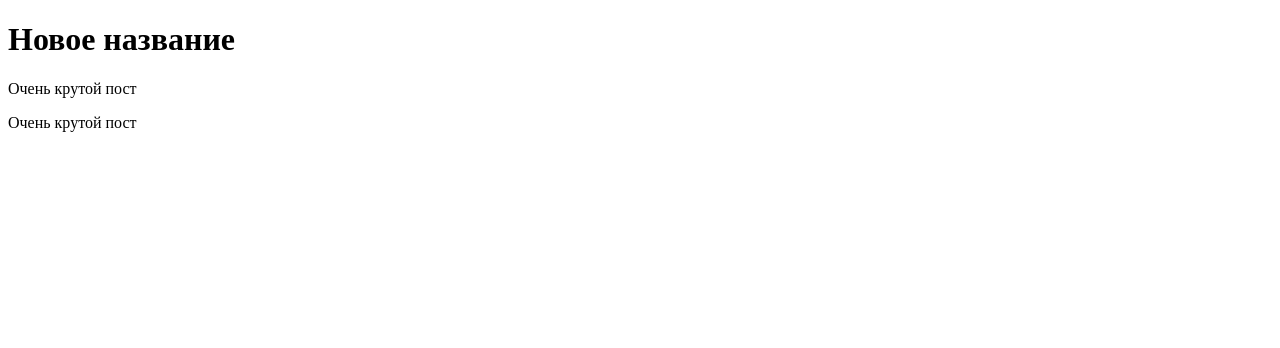
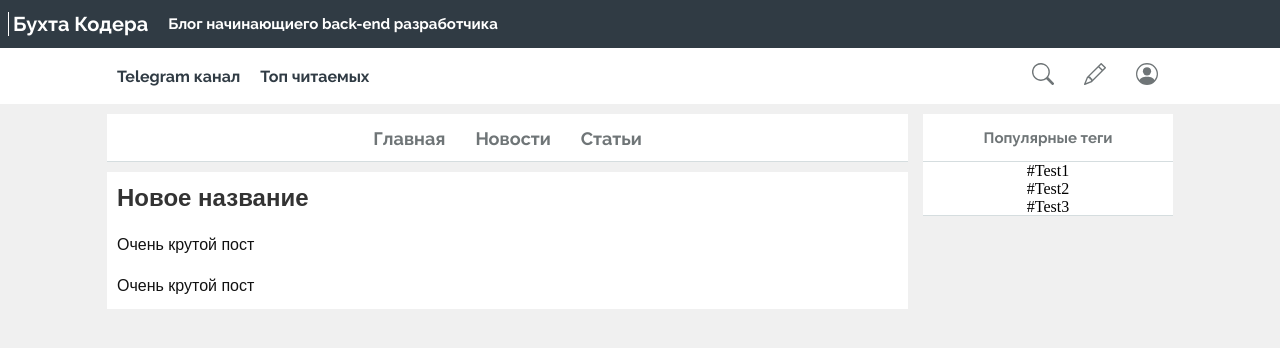
Before and after one commit to TheJecksMan/djangoVS, a Django app: page /news/1 in a window 1280 px wide. Shown: the top 348 px of the page. Run offline with Django 4.2, Linux system fonts and the light colour scheme; data comes from the database, SQL or seed files in the repository.

Commit message:
update strict

```diff
--- a/mysite/news/static/news/css/news.css
+++ b/mysite/news/static/news/css/news.css
@@ -118,6 +118,16 @@
     display: none;
   }
 }
+
+/* paginator */
+.paginator {
+  background-color: #fff;
+  box-sizing: border-box;
+  display: flex;
+  height: 49px;
+  justify-content: space-between;
+  margin: 10px 15px 0px 15px;
+}
 /*Font*/
 @font-face {
   font-family: Raleway-Bold;
--- /dev/null
+++ b/mysite/news/static/news/css/post.css
@@ -0,0 +1,14 @@
+h1 {
+  font-family: Fira Sans, sans-serif;
+  color: #333;
+  font-size: 1.5rem;
+  line-height: 1.3;
+  margin: 0 0 4px;
+}
+.post_text {
+  padding-top: 16px;
+  font-family: Fira Sans, sans-serif;
+  color: #111;
+  font-size: 1rem;
+  line-height: 1.56;
+}
--- a/mysite/news/templates/news/details_views.html
+++ b/mysite/news/templates/news/details_views.html
@@ -1,18 +1,54 @@
+{% load static %}
 <!DOCTYPE html>
 <html lang="ru">
 
 <head>
     <meta charset="UTF-8">
     <meta name="viewport" content="width=device-width, initial-scale=1.0">
+    <link rel="stylesheet" type="text/css" href="{% static 'header.css' %}">
+    <link rel="stylesheet" type="text/css" href="{% static 'news/css/news.css' %}">
+    <link rel="stylesheet" type="text/css" href="{% static 'news/css/post.css' %}">
+    <link rel="shortcut icon" type="image/png" href="{% static 'main/img/favicon.ico' %}">
     <title>Document</title>
 </head>
 
 <body>
-    <div class='news_block'>
-        <h1>{{ article.title}}</h1>
-        <p>{{ article.anons }}</p>
-        <p>{{ article.full_text }}</p>
+    {% include 'main/header.html' %}
+
+
+    <div class="layout-page">
+        <div class="layout-page-width">
+            <div class="page">
+                <div class="nav">
+                    <div class="nav-header">
+                        <a href="/"><span class="nav-text">Главная</span></a>
+                        <a href="/news"><span class="nav-text">Новости</span></a>
+                        <a href="/"><span class="nav-text">Статьи</span></a>
+                    </div>
+                    <div class="content">
+                        <div class='news_block'>
+                            <h1>{{ article.title}}</h1>
+                            <div class="post_text">{{ article.anons }}</div>
+                            <div class="post_text">{{ article.full_text }}</div>
+                        </div>
+                    </div>
+                </div>
+                <div class="sidebar-layout">
+                    <div class="sidebar">
+                        <div class="sidebar-header">
+                            <span class="sidebar-text">Популярные теги</span>
+                        </div>
+                        <div class="sidebar-body">
+                            #Test1<br>
+                            #Test2<br>
+                            #Test3<br>
+                        </div>
+                    </div>
+                </div>
+            </div>
+        </div>
     </div>
+
 </body>
 
 </html>
```
Also changed, not shown: mysite/main/templates/main/main.html (+1 -20 lines).
